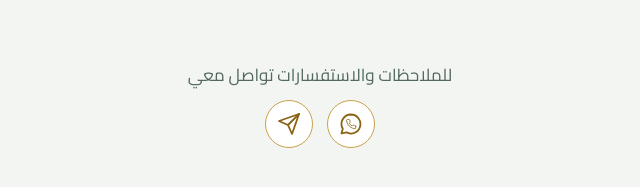
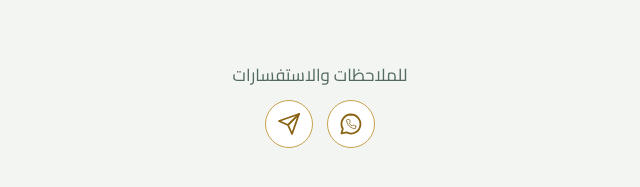
Before and after one commit to AliAHamza/svu-lecture-Converter-mp4, a plain HTML site: page index.html in a window 1280 px wide. Shown: the part 405-592 px from the top of the page, 320-960 px from the left. Drawn offline with Linux system fonts and the light colour scheme.

Commit message:
Update footer contact message

```diff
--- a/index.html
+++ b/index.html
@@ -166,7 +166,7 @@ button:focus-visible,.icon-btn:focus-visible{outline:3px solid var(--focus);outl
   </div>
 </main>
 <footer class="contact">
-  <p>للملاحظات والاستفسارات تواصل معي</p>
+  <p>للملاحظات والاستفسارات</p>
   <div class="links">
     <a href="https://wa.me/963939412249" target="_blank" rel="noopener" aria-label="واتساب" title="واتساب">
       <svg viewBox="0 0 24 24" fill="none" stroke="currentColor" stroke-width="1.8" stroke-linecap="round" stroke-linejoin="round" aria-hidden="true"><path d="M12 2.5a9.5 9.5 0 0 0-8.2 14.3L2.5 21.5l4.8-1.2A9.5 9.5 0 1 0 12 2.5z"/><path transform="translate(6.6 6.6) scale(.46)" d="M22 16.92v3a2 2 0 0 1-2.18 2 19.79 19.79 0 0 1-8.63-3.07 19.5 19.5 0 0 1-6-6 19.79 19.79 0 0 1-3.07-8.67A2 2 0 0 1 4.11 2h3a2 2 0 0 1 2 1.72 12.84 12.84 0 0 0 .7 2.81 2 2 0 0 1-.45 2.11L8.09 9.91a16 16 0 0 0 6 6l1.27-1.27a2 2 0 0 1 2.11-.45 12.84 12.84 0 0 0 2.81.7A2 2 0 0 1 22 16.92z"/></svg>
```
